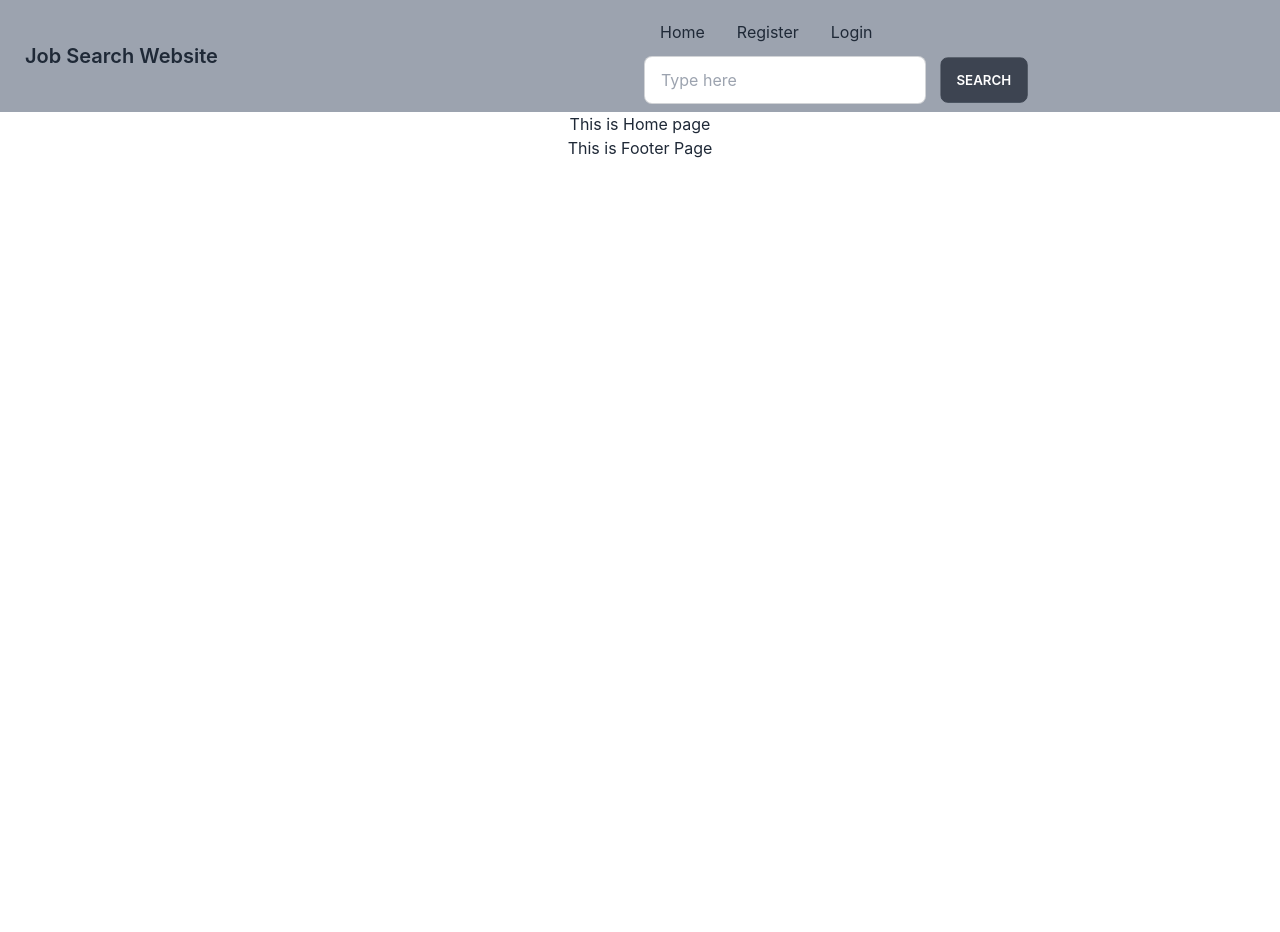
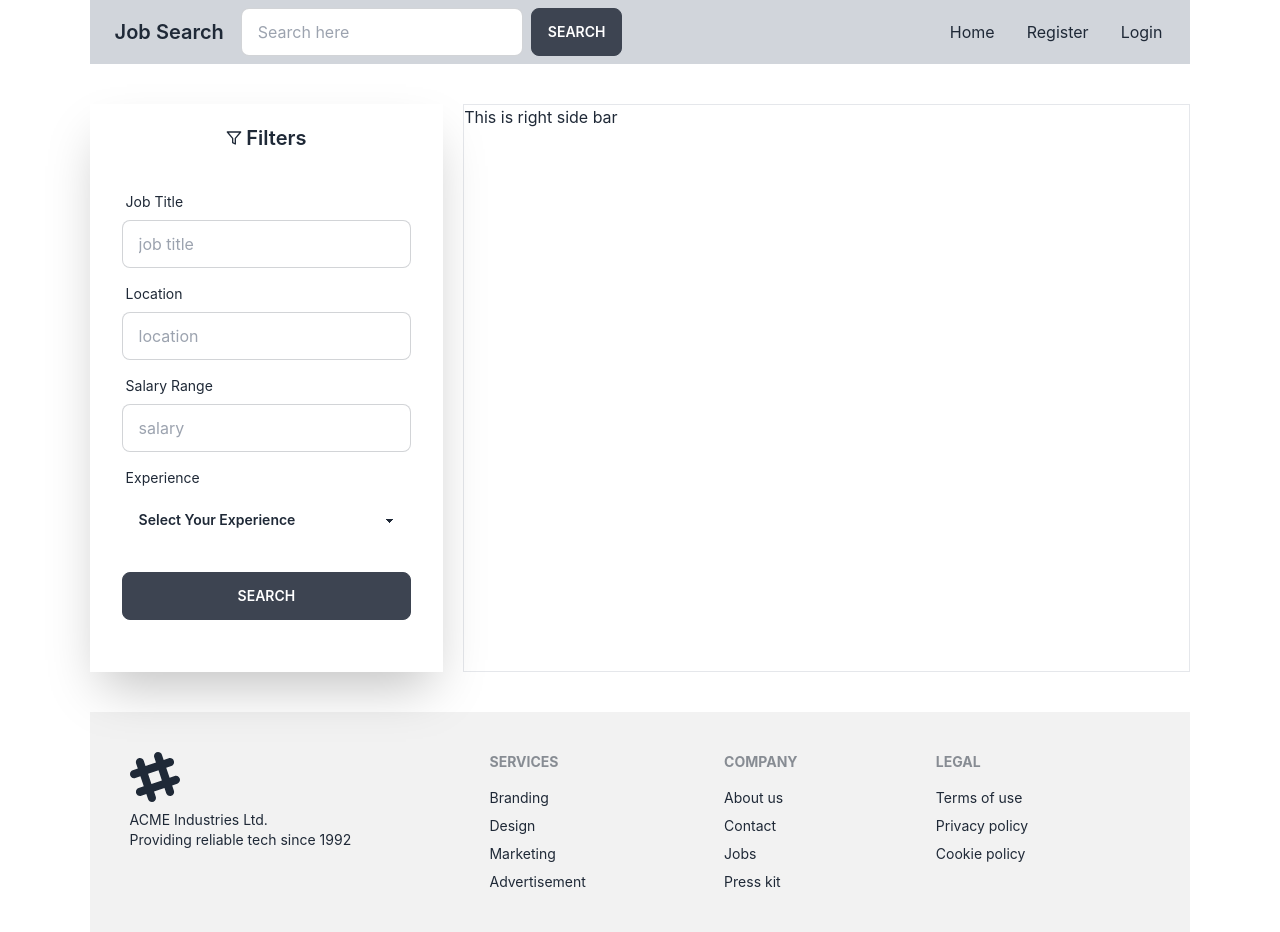
Before and after one commit to Mazharul430106/jobSearch-clientSite, a React (Create React App) app: page / in a window 1280 px wide. Before the commit the page ends 800 px from the top, so only its background shows below. Built offline with nearby package versions, Linux system fonts and the light colour scheme.

Commit message:
added search filter

```diff
--- a/package.json
+++ b/package.json
@@ -9,6 +9,7 @@
     "daisyui": "^2.51.5",
     "react": "^18.2.0",
     "react-dom": "^18.2.0",
+    "react-icons": "^4.8.0",
     "react-router-dom": "^6.10.0",
     "react-scripts": "5.0.1",
     "web-vitals": "^2.1.4"
--- a/src/App.js
+++ b/src/App.js
@@ -5,7 +5,7 @@ import { router } from './Pages/Routes/Route/Route';
 
 function App() {
   return (
-    <div className="App">
+    <div className="px-[7%]">
       <RouterProvider router={router}></RouterProvider>
     </div>
   );
--- a/src/Pages/Home/Home.js
+++ b/src/Pages/Home/Home.js
@@ -1,9 +1,62 @@
 import React from 'react';
+import { FiFilter } from 'react-icons/fi';
 
 const Home = () => {
     return (
-        <div>
-            <h1>This is Home page</h1>
+        <div className='my-10'>
+            <div className='grid xl:grid-cols-3 lg:grid-cols-3 md:grid-cols-3 grid-cols-1 gap-5'>
+                <div className="hero xl:col-span-1 lg:col-span-1">
+                    <div className="hero-content flex-col lg:flex w-full p-0">
+                        <div className="card flex-shrink-0 w-full shadow-2xl bg-base-100 py-5 rounded-none">
+                            <div className='flex items-center justify-center gap-1'>
+                                <FiFilter></FiFilter>
+                                <h1 className="text-xl font-semibold">Filters</h1>
+                            </div>
+                            <div className="card-body">
+                                <div className="form-control">
+                                    <label className="label">
+                                        <span className="label-text">Job Title</span>
+                                    </label>
+                                    <input type="text" placeholder="job title" className="input input-bordered" />
+                                </div>
+                                <div className="form-control">
+                                    <label className="label">
+                                        <span className="label-text">Location</span>
+                                    </label>
+                                    <input type="text" placeholder="location" className="input input-bordered" />
+                                </div>
+
+                                <div className="form-control">
+                                    <label className="label">
+                                        <span className="label-text">Salary Range</span>
+                                    </label>
+                                    <input type="text" placeholder="salary" className="input input-bordered" />
+                                </div>
+                                <div className="form-control">
+                                    <label className="label">
+                                        <span className="label-text">Experience</span>
+                                    </label>
+                                    <select className="select w-full">
+                                        <option disabled selected>Select Your Experience</option>
+                                        <option>0-1 Year</option>
+                                        <option>0-2 Year</option>
+                                        <option>0-3 Year</option>
+                                        <option>0-4 Year</option>
+                                        <option>0-5 Year</option>
+                                    </select>
+                                </div>
+                                <div className="form-control mt-5">
+                                    <button type='search' className='btn'>search</button>
+                                </div>
+                            </div>
+                        </div>
+                    </div>
+                </div>
+
+                <div className='border xl:col-span-2 lg:col-span-2 md:col-span-2'>
+                    <h1>This is right side bar</h1>
+                </div>
+            </div>
         </div>
     );
 };
--- a/src/Shared/Footer/Footer.js
+++ b/src/Shared/Footer/Footer.js
@@ -2,9 +2,32 @@ import React from 'react';
 
 const Footer = () => {
     return (
-        <div>
-            <h1>This is Footer Page</h1>
-        </div>
+        <footer className="footer p-10 bg-base-200 text-base-content">
+            <div>
+                <svg width="50" height="50" viewBox="0 0 24 24" xmlns="http://www.w3.org/2000/svg" fillRule="evenodd" clipRule="evenodd" className="fill-current"><path d="M22.672 15.226l-2.432.811.841 2.515c.33 1.019-.209 2.127-1.23 2.456-1.15.325-2.148-.321-2.463-1.226l-.84-2.518-5.013 1.677.84 2.517c.391 1.203-.434 2.542-1.831 2.542-.88 0-1.601-.564-1.86-1.314l-.842-2.516-2.431.809c-1.135.328-2.145-.317-2.463-1.229-.329-1.018.211-2.127 1.231-2.456l2.432-.809-1.621-4.823-2.432.808c-1.355.384-2.558-.59-2.558-1.839 0-.817.509-1.582 1.327-1.846l2.433-.809-.842-2.515c-.33-1.02.211-2.129 1.232-2.458 1.02-.329 2.13.209 2.461 1.229l.842 2.515 5.011-1.677-.839-2.517c-.403-1.238.484-2.553 1.843-2.553.819 0 1.585.509 1.85 1.326l.841 2.517 2.431-.81c1.02-.33 2.131.211 2.461 1.229.332 1.018-.21 2.126-1.23 2.456l-2.433.809 1.622 4.823 2.433-.809c1.242-.401 2.557.484 2.557 1.838 0 .819-.51 1.583-1.328 1.847m-8.992-6.428l-5.01 1.675 1.619 4.828 5.011-1.674-1.62-4.829z"></path></svg>
+                <p>ACME Industries Ltd.<br />Providing reliable tech since 1992</p>
+            </div>
+            <div>
+                <span className="footer-title">Services</span>
+                <a className="link link-hover">Branding</a>
+                <a className="link link-hover">Design</a>
+                <a className="link link-hover">Marketing</a>
+                <a className="link link-hover">Advertisement</a>
+            </div>
+            <div>
+                <span className="footer-title">Company</span>
+                <a className="link link-hover">About us</a>
+                <a className="link link-hover">Contact</a>
+                <a className="link link-hover">Jobs</a>
+                <a className="link link-hover">Press kit</a>
+            </div>
+            <div>
+                <span className="footer-title">Legal</span>
+                <a className="link link-hover">Terms of use</a>
+                <a className="link link-hover">Privacy policy</a>
+                <a className="link link-hover">Cookie policy</a>
+            </div>
+        </footer>
     );
 };
 
--- a/src/Shared/Navbar/Navbar.js
+++ b/src/Shared/Navbar/Navbar.js
@@ -4,22 +4,14 @@ import { Link } from 'react-router-dom';
 const Navbar = () => {
 
     const menuItems = <React.Fragment>
-
         <li><Link to='/'>Home</Link></li>
         <li><Link to='/register'>Register</Link></li>
         <li><Link to='/login'>Login</Link></li>
 
-        <li>
-            <form className='p-0'>
-                <input type="text" placeholder="Type here" className="input input-bordered w-full" />
-                <button className='btn'>Search</button>
-            </form>
-        </li>
-
     </React.Fragment>
 
     return (
-        <div className="navbar bg-base-100 bg-gray-400">
+        <div className="navbar bg-base-100 bg-gray-300">
             <div className="navbar-start">
                 <div className="dropdown">
                     <label tabIndex={0} className="btn btn-ghost lg:hidden">
@@ -29,8 +21,15 @@ const Navbar = () => {
                         {menuItems}
                     </ul>
                 </div>
-                <Link to='/' className="btn btn-ghost normal-case text-xl">Job Search Website</Link>
+                <Link to='/' className="btn btn-ghost normal-case text-xl">Job Search</Link>
+
+                <form className='p-0 flex items-center gap-2'>
+                    <input type="text" placeholder="Search here" className="input input-bordered w-full" />
+                    <button className='btn'>Search</button>
+                </form>
+
             </div>
+
             <div className="navbar-end hidden lg:flex">
                 <ul className="menu menu-horizontal px-1">
                     {menuItems}
```
Also changed, not shown: 1 other file (tests, documents, lock files or other folders).
